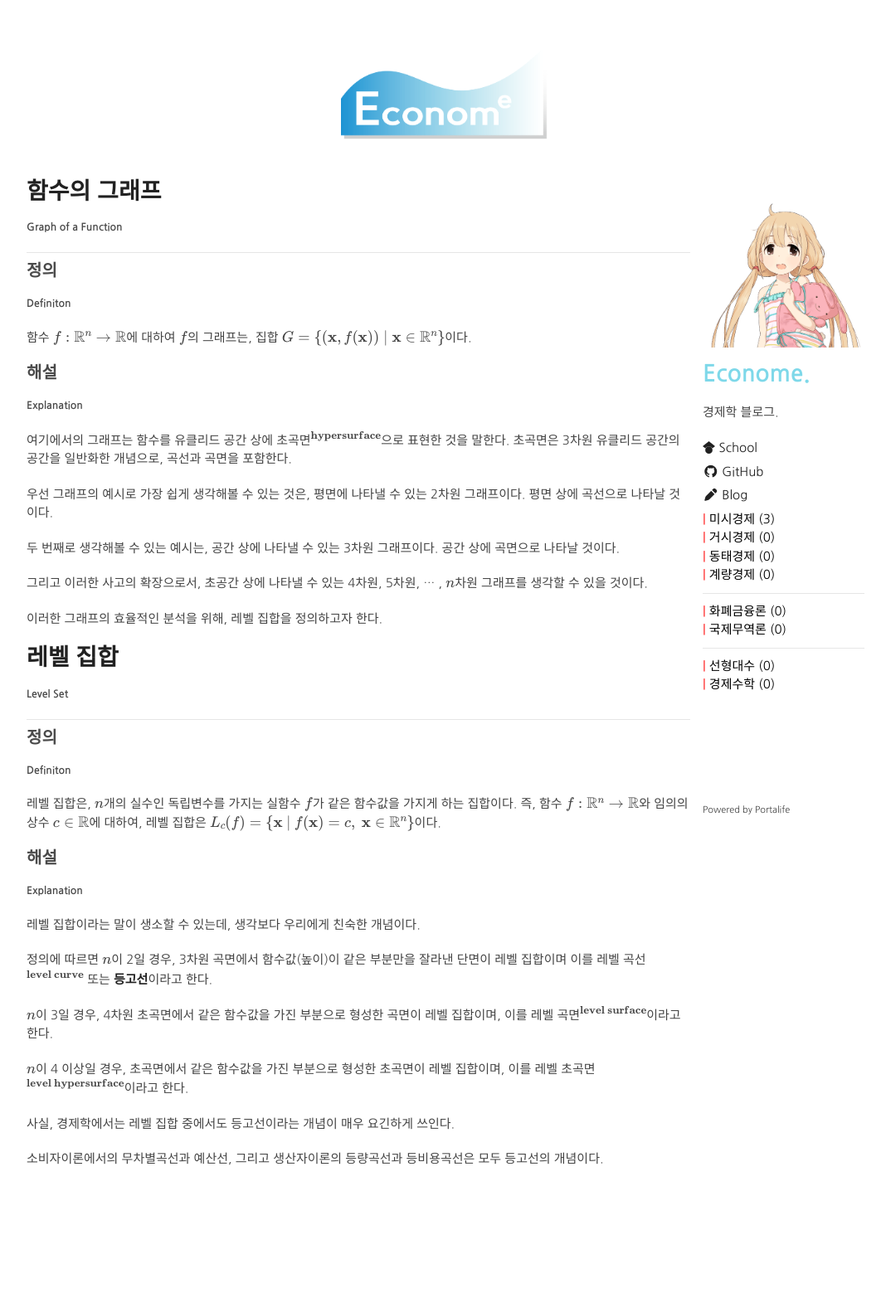
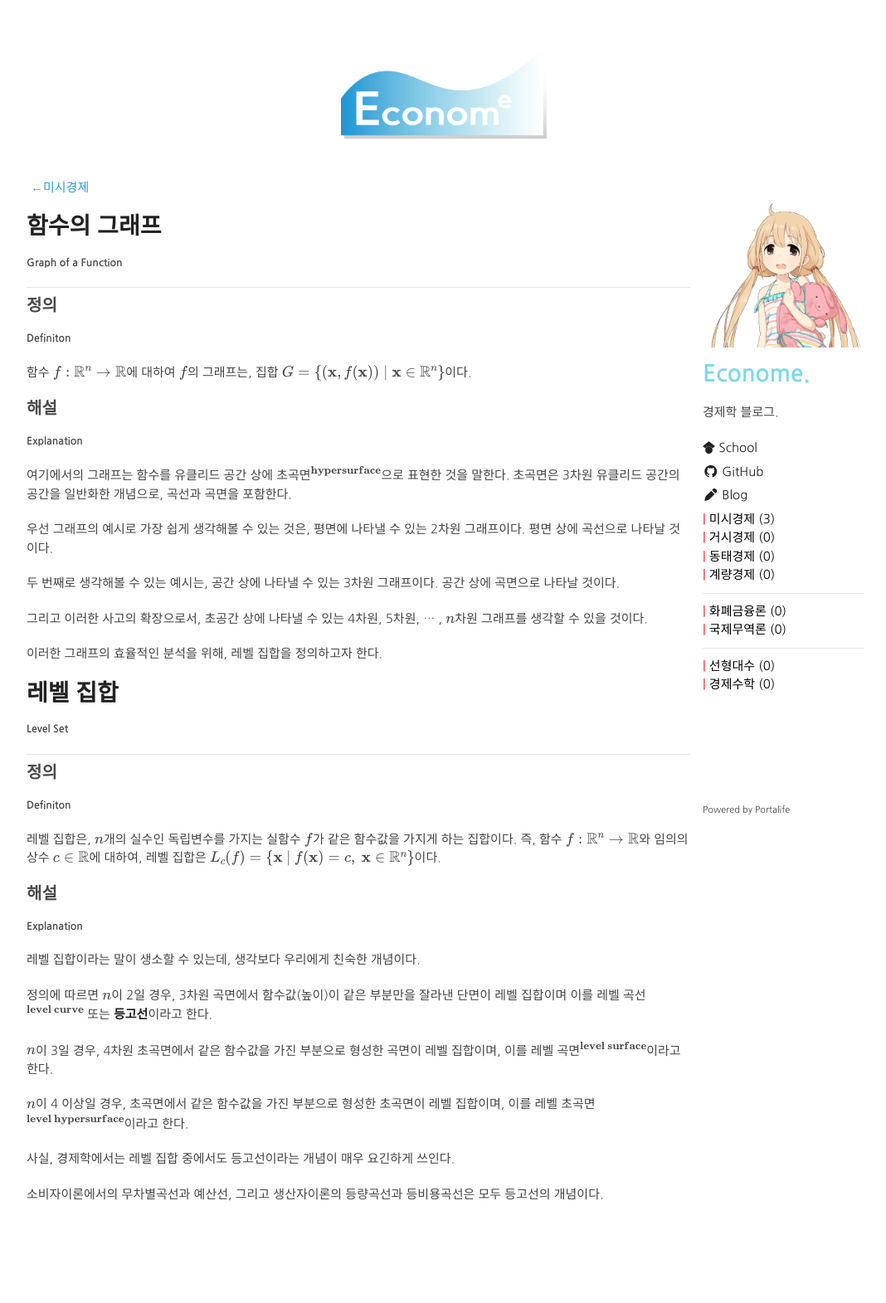
Before and after one commit to Portalife/Portalife.github.io, a Jekyll site: the page built from categories/미시경제/그래프/index.md, in a window 1280 px wide. Shown: the whole page at 83% size, without its empty margins (103-1171 px from the left). Built offline with Jekyll 4.4.1, drawn with Linux system fonts in a browser that asks for light colours; our own code applies the rules of GitHub Pages for plain Markdown files; before the commit the page ends 1529 px from its top, so only the background shows below that.

Commit message:
Update index.md

```diff
--- a/categories/미시경제/그래프/index.md
+++ b/categories/미시경제/그래프/index.md
@@ -1,3 +1,5 @@
+<a href="https://portalife.github.io/categories/미시경제/" style="color: #289ED9; padding: 5px;">←미시경제</a>
+
 # 함수의 그래프
 
 ##### Graph of a Function
```
